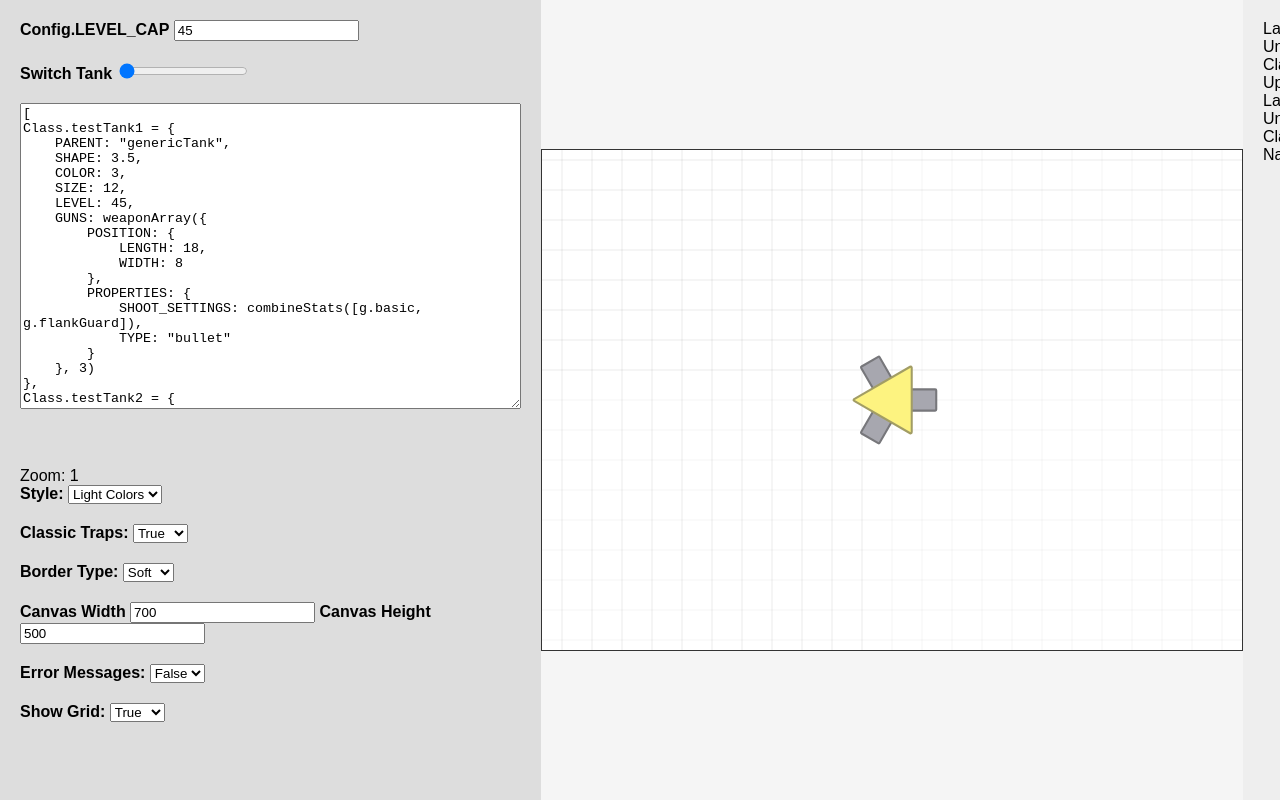
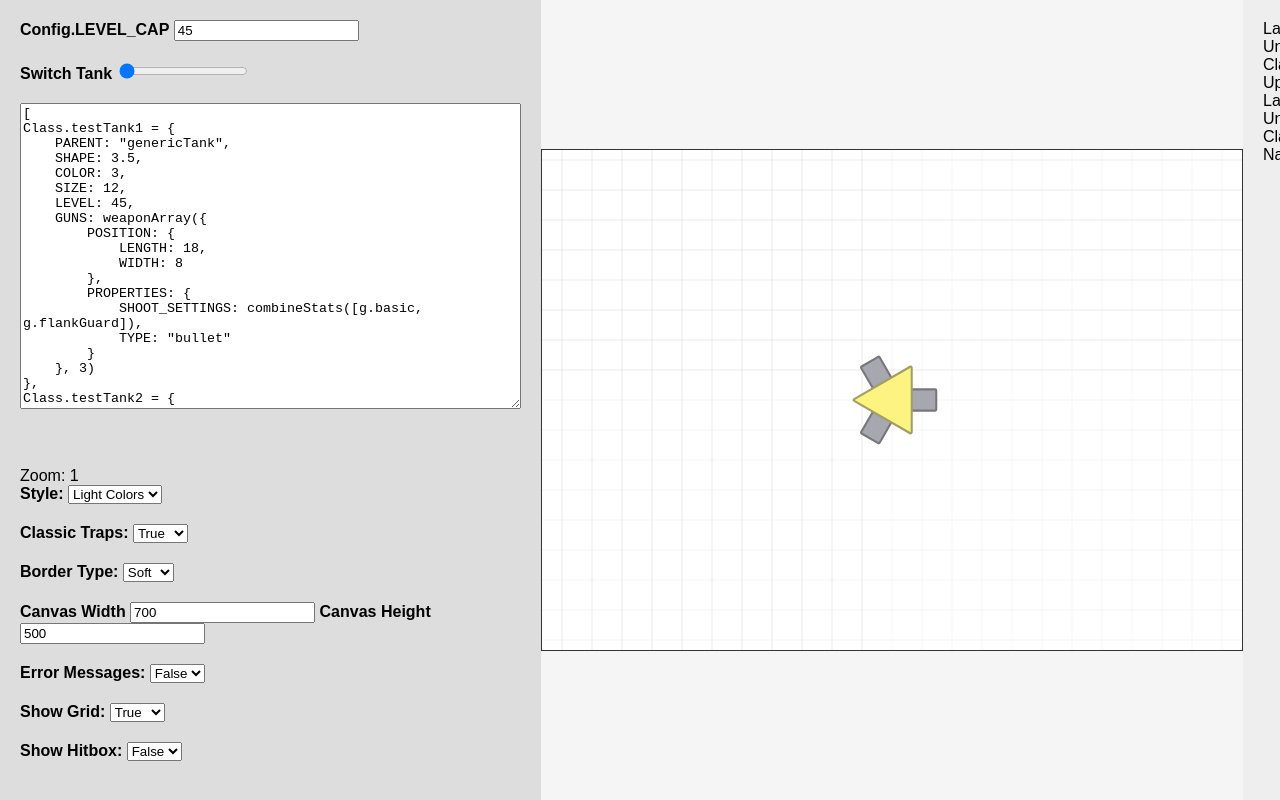
Before and after one commit to canxa31415-stack/OSA-Tank-Editor, a website: page public/index.html in a window 1280 px wide. Shown: the top 800 px of the page. Drawn offline with Linux system fonts and the light colour scheme.

Commit message:
Added Show Hitbox option

```diff
--- a/public/index.html
+++ b/public/index.html
@@ -159,6 +159,13 @@ Class.testTank2 = {
             <option value="false">False</option>
         </select>
     </div>
+    <div>
+        <label for="showHitbox">Show Hitbox:</label>
+        <select id="showHitbox" name="showHitbox">
+            <option value="false">False</option>
+            <option value="true">True</option>
+        </select>
+    </div>
 </div>
 
 <!-- Center canvas -->
```
